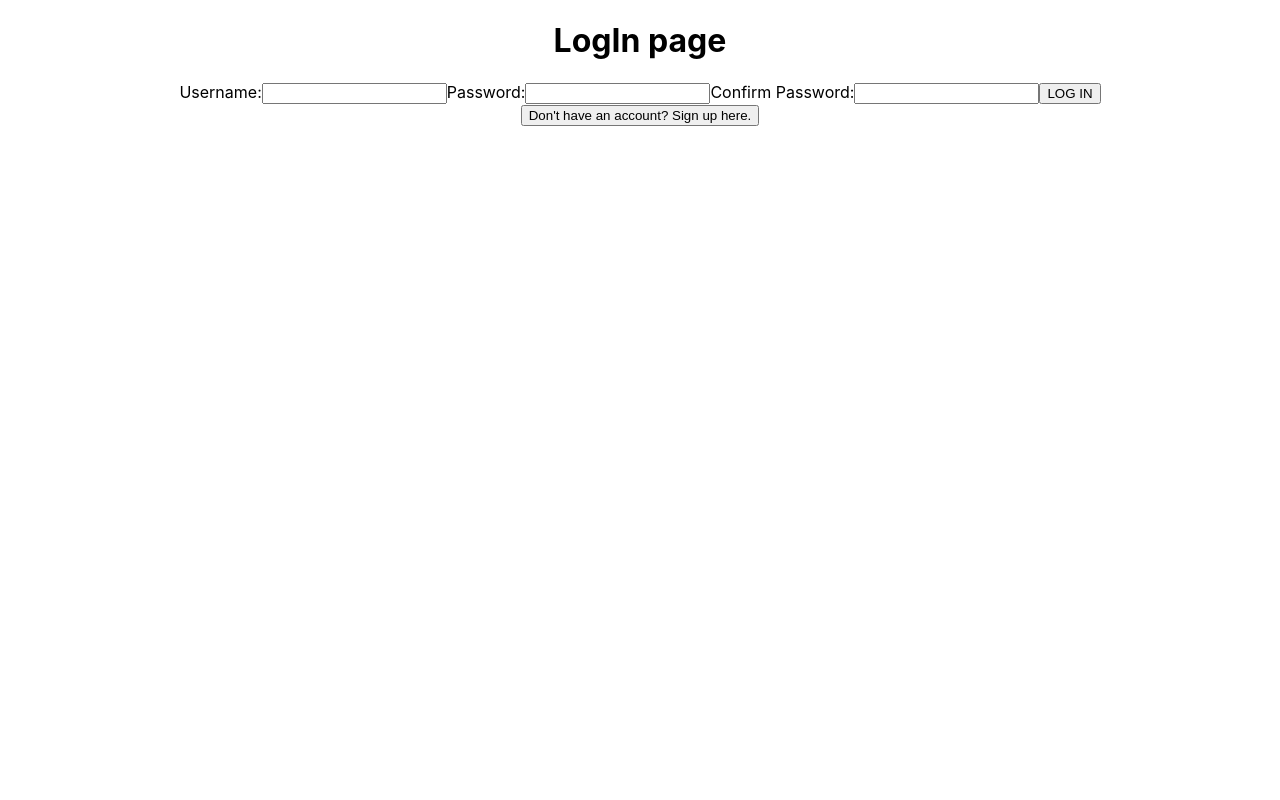
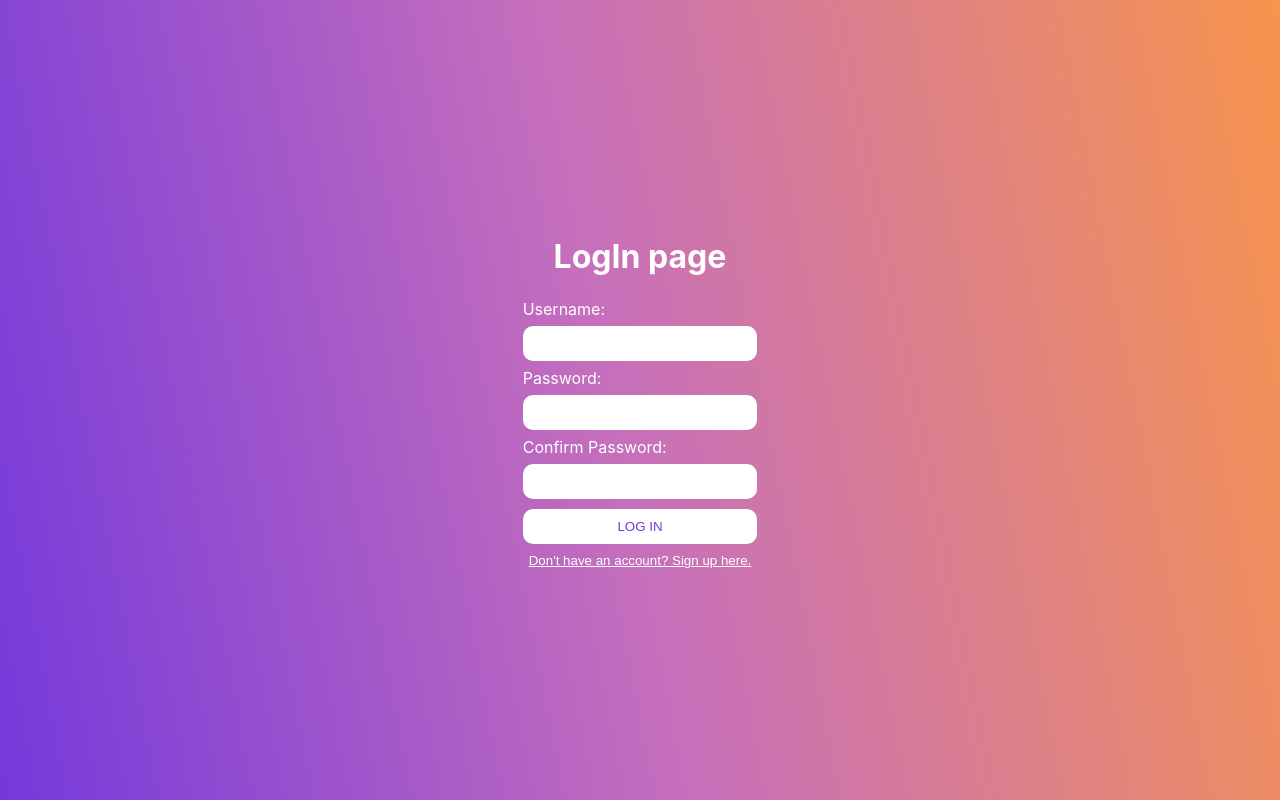
Before and after one commit to kathleenmerc/repeat-1, a React (Create React App) app: page /login in a window 1280 px wide. Built offline with nearby package versions, Linux system fonts and the light colour scheme.

Commit message:
able to add new goals to database, a dded some CSS styling, now getting error Uncaught DOMException: Failed to execute 'atob' on 'Window': The string to be decoded is not correctly encoded

```diff
--- a/package.json
+++ b/package.json
@@ -1,6 +1,6 @@
 {
   "proxy": "http://localhost:3001",
-  "name": "repeat",
+  "name": "repeat-1",
   "version": "0.1.0",
   "private": true,
   "dependencies": {
--- a/public/index.html
+++ b/public/index.html
@@ -39,5 +39,6 @@
       To begin the development, run `npm start` or `yarn start`.
       To create a production bundle, use `npm run build` or `yarn build`.
     -->
+
   </body>
 </html>
--- a/src/App.css
+++ b/src/App.css
@@ -1,38 +1,9 @@
 .App {
   text-align: center;
-}
-
-.App-logo {
-  height: 40vmin;
-  pointer-events: none;
-}
-
-@media (prefers-reduced-motion: no-preference) {
-  .App-logo {
-    animation: App-logo-spin infinite 20s linear;
-  }
-}
-
-.App-header {
-  background-color: #282c34;
+  display: flex;
   min-height: 100vh;
-  display: flex;
-  flex-direction: column;
   align-items: center;
   justify-content: center;
-  font-size: calc(10px + 2vmin);
   color: white;
+  background-image: linear-gradient(79deg, #7439db, #C66FBC 48%, #F7944D);
 }
-
-.App-link {
-  color: #61dafb;
-}
-
-@keyframes App-logo-spin {
-  from {
-    transform: rotate(0deg);
-  }
-  to {
-    transform: rotate(360deg);
-  }
-}
--- a/src/components/GoalForm/GoalForm.js
+++ b/src/components/GoalForm/GoalForm.js
@@ -68,7 +68,7 @@ export default function GoalForm(props) {
 
 
 
-                <button type="add">add goal</button>
+                <button type="submit">add goal</button>
             </form>
         </div>
 
--- a/src/components/LogInForm/LogInForm.js
+++ b/src/components/LogInForm/LogInForm.js
@@ -1,6 +1,7 @@
 import React, { useState } from 'react'
 import { Link } from 'react-router-dom'
 import { logInService } from '../../utilities/users-service'
+import styles from './LogInForm.module.css'
 
 export default function LogInForm(props) {
 
@@ -33,8 +34,8 @@ export default function LogInForm(props) {
 
     return (
 
-        <div className="logInForm">
-            <form autoComplete="off" onSubmit={handleSubmit}>
+        <div className={styles.logInFormContainer}>
+            <form className={styles.logInForm} autoComplete="off" onSubmit={handleSubmit}>
 
                 <label>Username:</label>
                 <input type="text" name="username" value={username} onChange={(evt) => setUsername(evt.target.value) } required />
@@ -45,9 +46,9 @@ export default function LogInForm(props) {
                 <label>Confirm Password:</label>
                 <input type="password" name="confirmPassword" value={confirmPassword} onChange={(evt) => setConfirmPassword(evt.target.value)} required />
 
-                <button type="submit" disabled={disable}>LOG IN</button>
+                <button className={styles.logInBtn} type="submit" disabled={disable}>LOG IN</button>
             </form>
-            <Link to="/signup"><button>Don't have an account? Sign up here.</button></Link>
+            <Link to="/signup"><button className={styles.linkBtn}>Don't have an account? Sign up here.</button></Link>
 
             <p className="error-message">{error}</p>
         </div>
--- /dev/null
+++ b/src/components/LogInForm/LogInForm.module.css
@@ -0,0 +1,34 @@
+.logInForm {
+    display: flex;
+    flex-direction: column;
+}
+
+label {
+    text-align: left;
+    padding: 2px 0px;
+}
+
+input {
+    margin: 5px 0px;
+    padding: 10px;
+    border: none;
+    border-radius: 10px;
+}
+
+
+.logInBtn {
+    border: none;
+    background-color: white;
+    margin: 5px 0px;
+    padding: 10px;
+    border-radius: 10px;
+    cursor: pointer;
+    color: #7439db;
+}
+
+.linkBtn {
+    background: none;
+    color: white;
+    text-decoration: underline;
+    border: none;
+}
--- a/src/components/SignUpForm/SignUpForm.js
+++ b/src/components/SignUpForm/SignUpForm.js
@@ -1,6 +1,7 @@
 import React, { useState } from 'react'
 import { Link } from 'react-router-dom'
 import { signUpService } from '../../utilities/users-service'
+import styles from './SignUpForm.module.css'
 
 export default function SignUpForm(props) {
 
@@ -39,8 +40,8 @@ export default function SignUpForm(props) {
 
     return (
 
-        <div className="signUpForm-container">
-            <form className="signUpForm"autoComplete="off" onSubmit={handleSubmit}>
+        <div className={styles.signUpFormContainer}>
+            <form className={styles.signUpForm} autoComplete="off" onSubmit={handleSubmit}>
 
                 <label>Username:</label>
                 <input type="text" name="username" value={username} onChange={(evt) => setUsername(evt.target.value) } required />
@@ -51,9 +52,9 @@ export default function SignUpForm(props) {
                 <label>Confirm Password:</label>
                 <input type="password" name="confirmPassword" value={confirmPassword} onChange={(evt) => setConfirmPassword(evt.target.value)} required />
 
-                <button type="submit" disabled={disable}>SIGN UP</button>
+                <button type="submit" disabled={disable} className={styles.signUpBtn}>SIGN UP</button>
             </form>
-            <Link to="/login"><button>Already have an account? Log in here.</button></Link>
+            <Link to="/login"><button className={styles.linkBtn}>Already have an account? Log in here.</button></Link>
 
             <p className="error-message">{error}</p>
         </div>
--- /dev/null
+++ b/src/components/SignUpForm/SignUpForm.module.css
@@ -0,0 +1,34 @@
+.signUpForm {
+    display: flex;
+    flex-direction: column;
+}
+
+label {
+    text-align: left;
+    padding: 2px 0px;
+}
+
+input {
+    margin: 5px 0px;
+    padding: 10px;
+    border: none;
+    border-radius: 10px;
+}
+
+
+.signUpBtn {
+    border: none;
+    background-color: white;
+    margin: 5px 0px;
+    padding: 10px;
+    border-radius: 10px;
+    cursor: pointer;
+    color: #7439db;
+}
+
+.linkBtn {
+    background: none;
+    color: white;
+    text-decoration: underline;
+    border: none;
+}
--- a/src/index.js
+++ b/src/index.js
@@ -2,7 +2,6 @@ import React from 'react';
 import ReactDOM from 'react-dom/client';
 import './index.css';
 import App from './App';
-import reportWebVitals from './reportWebVitals';
 import { BrowserRouter as Router } from 'react-router-dom';
 
 const root = ReactDOM.createRoot(document.getElementById('root'));
--- a/src/pages/LogInPage/LoginPage.js
+++ b/src/pages/LogInPage/LoginPage.js
@@ -1,9 +1,10 @@
 import LogInForm from "../../components/LogInForm/LogInForm";
+
 
 
 export default function LogInPage (props) {
     return (
-        <div className="logIn">
+        <div className="logInPage">
             <h1>LogIn page</h1>
             <LogInForm setUser={props.setUser}/>
         </div>
--- a/src/pages/SignUpPage/SignUpPage.js
+++ b/src/pages/SignUpPage/SignUpPage.js
@@ -1,8 +1,9 @@
 import SignUpForm from "../../components/SignUpForm/SignUpForm"
+
 
 export default function SignUpPage (props) {
     return (
-        <div className="signUp">
+        <div className="signUpPage">
             <h1>sign up page</h1>
             <SignUpForm setUser={props.setUser}/>
         </div>
```
